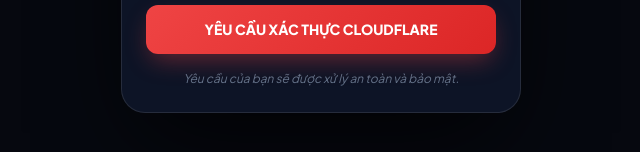
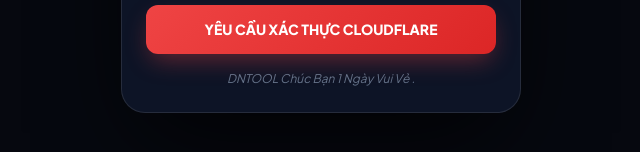
Before and after one commit to nguyendangnhi/dntool, a plain HTML site: page index.html in a window 1280 px wide. Shown: the part 464-616 px from the top of the page, 319-959 px from the left. Drawn offline with nearby package versions, Linux system fonts and the light colour scheme.

Commit message:
Update index.html

```diff
--- a/index.html
+++ b/index.html
@@ -194,7 +194,7 @@
             <button onclick="initiateKeyRequest()" id="btnAction" class="btn-main" style="width: 100%; padding: 0.875rem; border-radius: 0.75rem; font-weight: 700; display: flex; align-items: center; justify-content: center; transition: transform 0.2s; border: none; font-size: 0.875rem;" disabled>
                 <span id="btnText">ĐANG KHỞI TẠO...</span>
             </button>
-            <p style="margin-top: 1rem; font-size: 0.75rem; color: #64748b; line-height: 1.5; font-style: italic;">Yêu cầu của bạn sẽ được xử lý an toàn và bảo mật.</p>
+            <p style="margin-top: 1rem; font-size: 0.75rem; color: #64748b; line-height: 1.5; font-style: italic;">DNTOOL Chúc Bạn 1 Ngày Vui Vẻ .</p>
         </div>
 
         <!-- Step 2: Result Display -->
```
